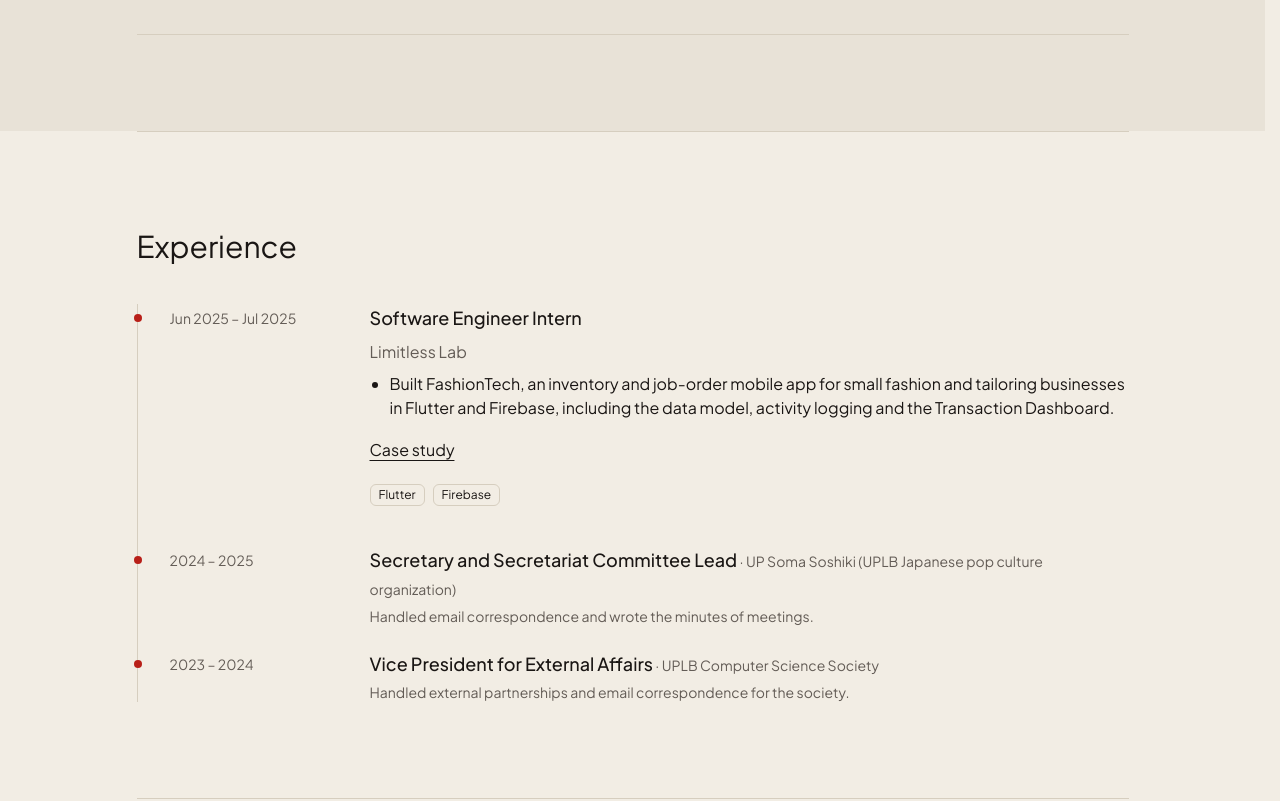
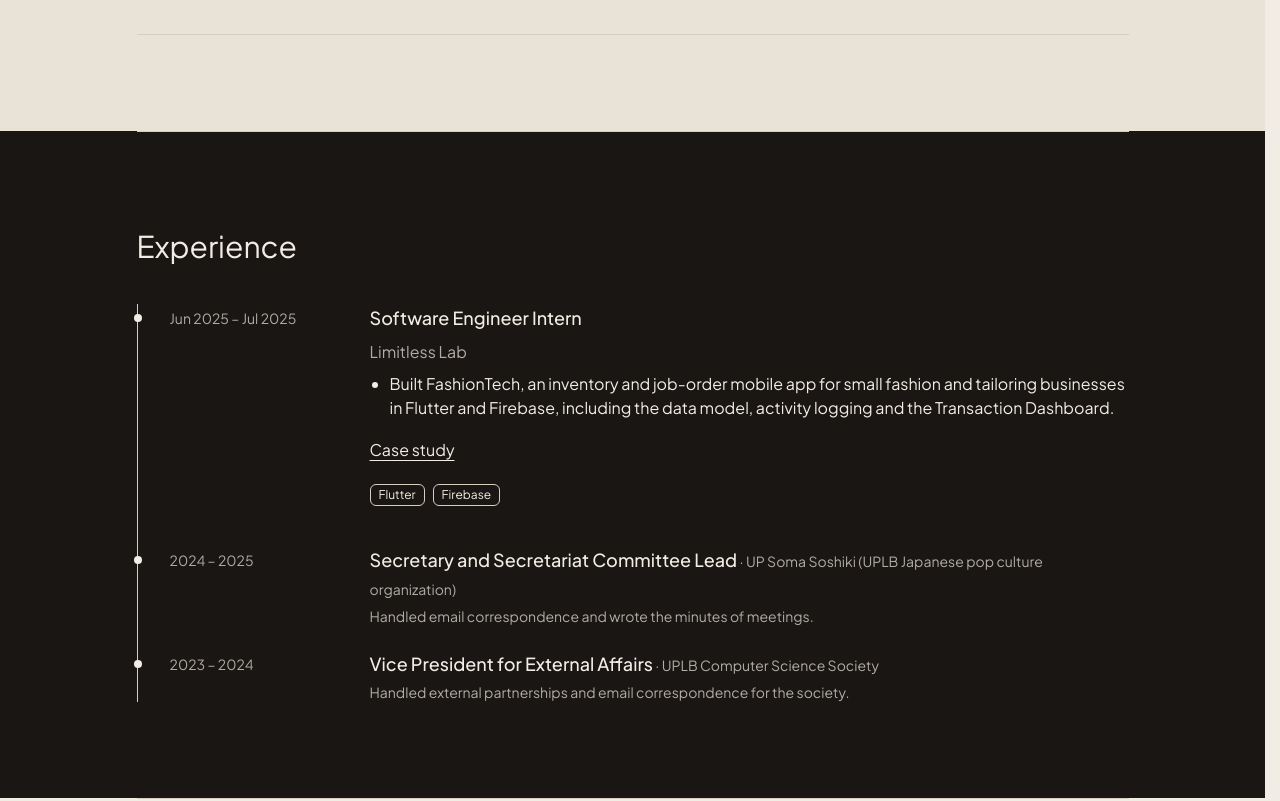
Before and after one commit to pcmnepomuceno/pcmnepomuceno-portfolio, a Next.js app: page / in a window 1280 px wide. Shown: the part 1820-2621 px from the top of the page. Built offline with nearby package versions, Linux system fonts and the light colour scheme.

Commit message:
Experience band: band-muted token and .band scope

```diff
--- a/src/app/globals.css
+++ b/src/app/globals.css
@@ -14,6 +14,7 @@
   --color-surface: #e8e2d7;
   --color-band: #1a1614; /* Experience band: ink in light, indigo in dark */
   --color-band-foreground: #f2ede4;
+  --color-band-muted: #b1aca6; /* band-foreground mixed 70% over band */
 }
 
 .dark {
@@ -26,6 +27,18 @@
   --color-surface: #231f1c;
   --color-band: #121826;
   --color-band-foreground: #f2ede4;
+  --color-band-muted: #afadab;
+}
+
+/* Experience band: muted and accent fail on the band, so text tokens inside resolve to band colors.
+   This also covers textLink hover, the focus outline and ::selection, which read these vars. */
+.band {
+  --color-background: var(--color-band);
+  --color-foreground: var(--color-band-foreground);
+  --color-muted: var(--color-band-muted);
+  --color-accent: var(--color-band-foreground);
+  background-color: var(--color-band);
+  color: var(--color-band-foreground);
 }
 
 @theme inline {
--- a/src/app/page.tsx
+++ b/src/app/page.tsx
@@ -5,7 +5,7 @@ import Hero from "@/components/sections/Hero";
 import Projects from "@/components/sections/Projects";
 import Skills from "@/components/sections/Skills";
 
-// Sections sit in one centered column; a color band (Projects) spans the full width behind its column.
+// Sections sit in one centered column; a color band (Projects, Experience) spans the full width behind its column.
 const column = "mx-auto max-w-5xl px-4";
 
 export default function Home() {
@@ -19,8 +19,12 @@ export default function Home() {
           <Projects />
         </div>
       </div>
+      <div className="band">
+        <div className={column}>
+          <Experience />
+        </div>
+      </div>
       <div className={column}>
-        <Experience />
         <Skills />
         <Foundations />
         <Contact />
```
